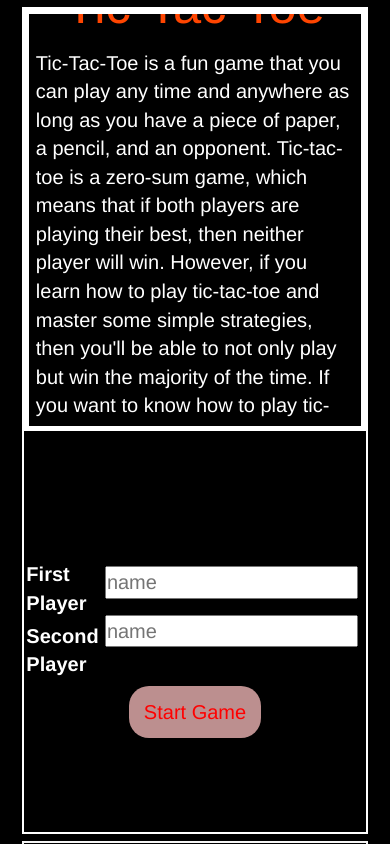
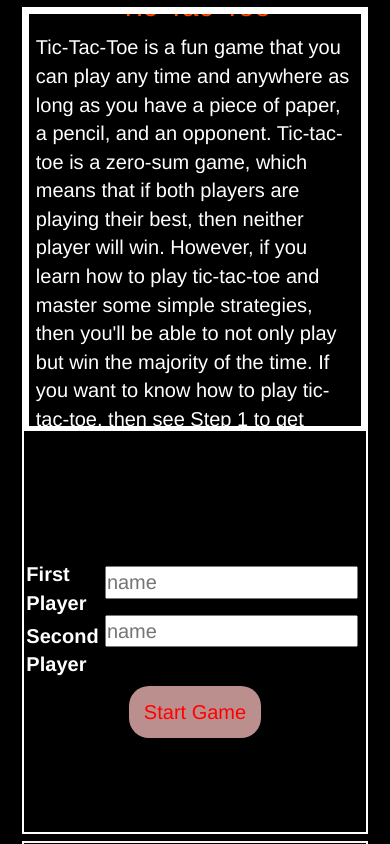
Before and after one commit to msrajpoot1000/Tik-Tak-Toe, a plain HTML site: page index.html in a window 390 px wide. Shown: the top 844 px of the page. Drawn offline with nearby package versions, Linux system fonts and the light colour scheme.

Commit message:
Update style.css

```diff
--- a/style.css
+++ b/style.css
@@ -32,9 +32,16 @@ margin:2%;
     margin:2%;
     color:orangered
 }
+@media (max-width:440px) {
+    .heading{
+        font-size: 3.5vh;
+        text-align: center;
+    }
+}
 
 .description
 {
+
     height: 50vh;
     border:5px solid white;
     display: flex;
```
